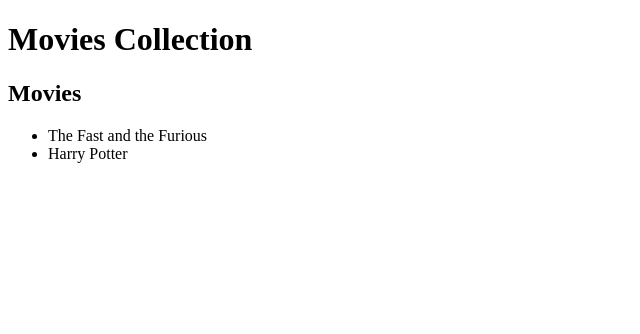
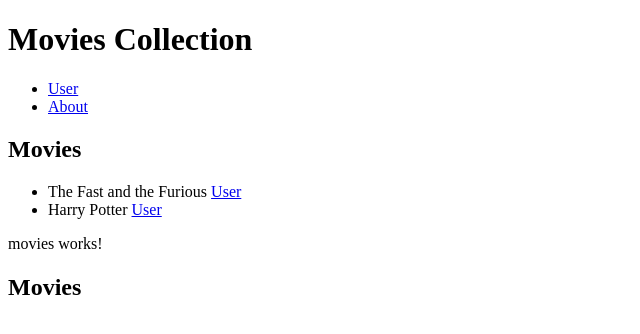
Before and after one commit to JahidulPabelIslam/Movies-Management-Angular4-Test, an Angular app: page /movies in a window 1280 px wide. Shown: the top 334 px of the page, without its empty margins (0-640 px from the left). Built offline with nearby package versions, Linux system fonts and the light colour scheme.

Commit message:
commit all work done

```diff
--- a/src/app/app.component.html
+++ b/src/app/app.component.html
@@ -1,8 +1,15 @@
 <h1>{{title}}</h1>
+
+<ul>
+    <li><a routerLink="/">User</a></li>
+    <li><a routerLink="/about">About</a></li>
+</ul>
 
 <h2>Movies</h2>
 <ul>
     <li *ngFor="let movie of movies">
-        {{movie.name}}
+        {{movie.name}} <a routerLink="/movie/{{movie.id}}">User</a>
     </li>
 </ul>
+
+<router-outlet></router-outlet>
--- a/src/app/app.module.ts
+++ b/src/app/app.module.ts
@@ -1,16 +1,36 @@
 import { BrowserModule } from '@angular/platform-browser';
 import { NgModule } from '@angular/core';
+import { RouterModule, Routes } from '@angular/router';
 
 
 import { AppComponent } from './app.component';
+import { MoviesComponent } from './components/movies/movies.component';
 
+
+import { MoviesService } from './services/movie.service';
+
+const appRoutes: Routes = [
+    { path: 'movie/:id', component: MoviesComponent },
+    {
+        path: 'movies',
+        component: MoviesComponent,
+        data: { title: 'Movies List' }
+    },
+    { path: '',
+        redirectTo: '/movies',
+        pathMatch: 'full'
+    },
+    { path: '**', component: MoviesComponent }
+];
 
 @NgModule({
   declarations: [
-    AppComponent
+    AppComponent,
+    MoviesComponent
   ],
   imports: [
-    BrowserModule
+    BrowserModule,
+    RouterModule.forRoot(appRoutes)
   ],
   providers: [],
   bootstrap: [AppComponent]
--- /dev/null
+++ b/src/app/components/movies/movies.component.html
@@ -0,0 +1,13 @@
+<p>
+    movies works!
+</p>
+
+<h1>{{title}}</h1>
+
+
+<h2>Movies</h2>
+<ul>
+  <li *ngFor="let movie of movies">
+    {{movie.model}}
+  </li>
+</ul>
--- /dev/null
+++ b/src/app/components/movies/movies.component.ts
@@ -0,0 +1,15 @@
+import { Component, OnInit } from '@angular/core';
+
+@Component({
+  selector: 'app-movies',
+  templateUrl: './movies.component.html',
+  styleUrls: ['./movies.component.css']
+})
+export class MoviesComponent implements OnInit {
+
+  constructor() { }
+
+  ngOnInit() {
+  }
+
+}
```
Also changed, not shown: src/app/services/movie.service.ts (added, +8 -0 lines), src/app/components/movies/movies.component.css (added), 2 other files (tests, documents, lock files or other folders).
